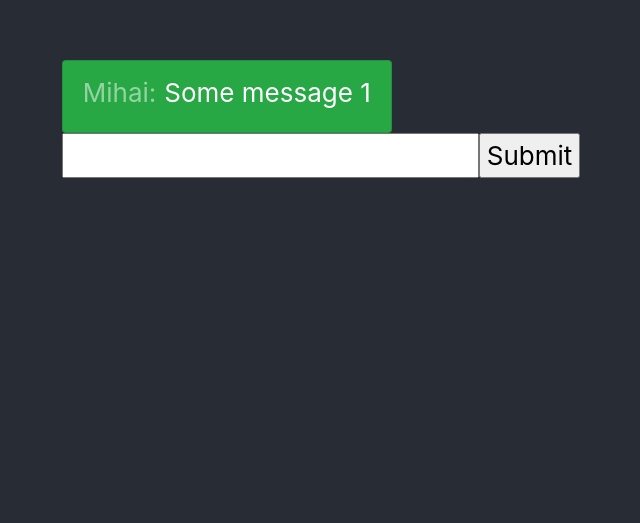
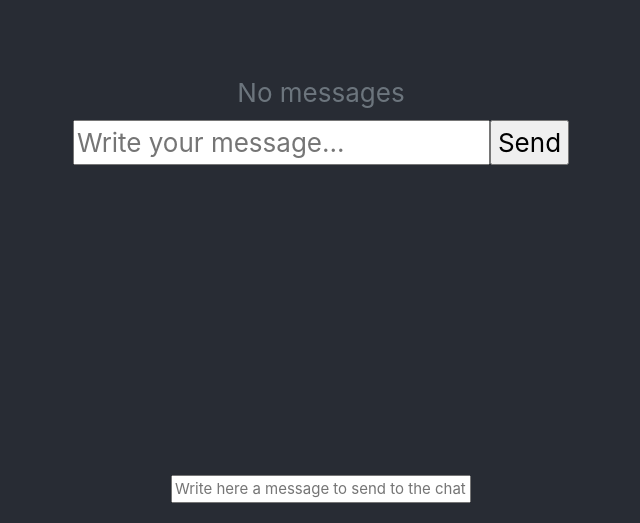
Before and after one commit to AndreiVaida/react-chat, a React (Create React App) app: page / in a window 1280 px wide. Shown: the part 277-800 px from the top of the page, without its empty margins (319-959 px from the left). Built offline with nearby package versions, Linux system fonts and the light colour scheme.

Commit message:
ChatInput is now separated. Fix dummy message source.

```diff
--- a/src/App.js
+++ b/src/App.js
@@ -1,4 +1,4 @@
-import React from 'react';
+import React, { useState } from 'react';
 import './App.css';
 import Chat from "./react-chat/Chat";
 import ChatUser from "./react-chat/ChatUser";
@@ -6,25 +6,38 @@ import * as Rx from "rxjs"
 
 function App() {
   const chatUser = new ChatUser("Andrei", null, true);
-  const messagesSource = Rx.Observable.create(function (observer) {
-    generateMessages(observer);
+  let dummyObserver;
+  const dummyMessagesSource = Rx.Observable.create(observer => {
+    dummyObserver = observer;
   });
 
-  let count = 0;
-  const otherUser = new ChatUser("Mihai");
-  function generateMessages(observer) {
-    const chatMessage = {message: `Some message ${count++}`, user: otherUser};
-    setTimeout(() => {
-      observer.next(chatMessage);
-      generateMessages(observer);
-    }, 5000);
+  const [dummyMessage, setDummyMessage] = useState("");
+
+  const sendDummyMessage = () => {
+    const otherUser = new ChatUser("Mihai");
+    const chatMessage = {message: dummyMessage, user: otherUser};
+    dummyObserver.next(chatMessage);
+  }
+
+  const handleDummyKeyDown = (e) => {
+    if (e.key === 'Enter' && dummyMessage.trim().length > 0) {
+      sendDummyMessage();
+      setDummyMessage("");
+    }
   }
 
   return (
     <div className="App">
       <header className="App-header">
-        {/*<Chat inputMessageLabel={"Mesaj:"} inputPlaceholder={"Scrie ceva..."} sendButtonText={"Trimite"} messagesSource={messagesSource} otherUserStyleClass={"bg-danger chatMessage-Left"} />*/}
-        <Chat chatUser={chatUser} messagesSource={messagesSource} />
+        {/*<Chat inputMessageLabel={"Mesaj:"} inputPlaceholder={"Scrie ceva..."} sendButtonText={"Trimite"} messagesSource={dummyMessagesSource} otherUserStyleClass={"bg-danger chatMessage-Left"} />*/}
+        { Chat(dummyMessagesSource, chatUser) }
+
+        <div style={{position: "absolute", bottom: "20px", fontSize: "15px"}}>
+          <input type={"text"} placeholder={"Write here a message to send to the chat"} style={{width: "300px"}}
+                 value={dummyMessage}
+                 onKeyDown={handleDummyKeyDown}
+                 onChange={e => setDummyMessage(e.target.value)} />
+        </div>
       </header>
     </div>
   );
--- a/src/react-chat/Chat.js
+++ b/src/react-chat/Chat.js
@@ -1,74 +1,40 @@
-import React from "react";
+import React, { useReducer } from "react";
 import MessageList from "./MessageList";
-import ChatUser from "./ChatUser";
 import "./ChatStyle.css"
+import ChatInput from "./ChatInput";
 
-class Chat extends React.Component {
-  constructor(props) {
-    super(props);
+const Chat = (messagesSource,
+              chatUser,
+              emptyListMessage = undefined,
+              chatUserStyleClass = undefined,
+              otherUserStyleClass = undefined) => {
+  const [messages, updateMessages] = useReducer(arrayReducer, []);
 
-    this.state = {
-      messages: [],
-      inputMessage: "",
-    };
+  messagesSource.subscribe({
+    next: chatMessage => updateMessages({action: "append", data: chatMessage}),
+    error: err => alert(`Something wrong occurred: ${err}`),
+    complete: () => alert('Chat is done'),
+  });
 
-    props.messagesSource.subscribe({
-      next: chatMessage => this.addMessage(chatMessage),
-      error: err => alert(`Something wrong occurred: ${err}`),
-      complete: () => alert('Chat is done'),
-    });
-  }
+  return (
+    <div className={"chatContainer"}>
+      { MessageList(messages, emptyListMessage, chatUserStyleClass, otherUserStyleClass) }
+      { ChatInput(updateMessages, chatUser)}
+    </div>
+  );
+}
 
-  onSend = () => {
-    if (this.state.inputMessage.trim().length === 0) {
-      return;
-    }
-
-    const chatMessage = {
-      message: this.state.inputMessage,
-      user: this.props.chatUser ?? new ChatUser("Me", null, true),
-      dateTime: Date.now(),
-    };
-    this.addMessage(chatMessage);
-    this.setState({inputMessage: ""});
-  }
-
-  addMessage = (chatMessage) => {
-    this.setState({messages: [...this.state.messages, chatMessage]});
-  }
-
-  handleKeyDown = (e) => {
-    if (e.key === 'Enter') {
-      this.onSend();
-    }
-  }
-
-  render() {
-    return (
-      <div className={"chatContainer"}>
-        {/* Message List */}
-        {MessageList(this.state.messages, this.props.emptyListMessage, this.props.chatUserStyleClass, this.props.otherUserStyleClass)}
-
-        {/* Input and Send a Message */}
-        <div className={"inputBarAndSendButtonContainer"}>
-          <label className={"inputBarContainer"}>
-            {this.props.inputMessageLabel}
-            <input type="text" name="name"
-                   value={this.state.inputMessage}
-                   placeholder={this.props.inputPlaceholder}
-                   onChange={e => this.setState({inputMessage: e.target.value})}
-                   onKeyDown={this.handleKeyDown}
-                   className={"inputBar"}
-            />
-          </label>
-          <input type="submit" value={this.props.sendButtonText} onClick={this.onSend} className={"sendButton"}/>
-        </div>
-      </div>
-    );
+const arrayReducer = (array, {action, data}) => {
+  console.log(`chatMessage: ${JSON.stringify(data)}`);
+  switch (action) {
+    case "append":
+      return [...array, data];
+    case "prepend":
+      return [data, ...array];
+    default:
+      console.error("Invalid action in arrayReducer");
+      return array;
   }
 }
 
-
-
-
 export default Chat;
--- /dev/null
+++ b/src/react-chat/ChatInput.js
@@ -0,0 +1,53 @@
+import React, { useState } from "react";
+import ChatUser from "./ChatUser";
+
+const ChatInput = (updateMessages,
+                   chatUser = new ChatUser("Me", null, true),
+                   inputMessageLabel = "",
+                   inputPlaceholder = "Write your message...",
+                   sendButtonText = "Send") => {
+
+  const [inputMessage, setInputMessage] = useState("");
+
+  const handleKeyDown = (e) => {
+    if (e.key === 'Enter') {
+      onSend();
+    }
+  }
+
+  const onSend = () => {
+    if (inputMessage.trim().length === 0) {
+      return;
+    }
+
+    const chatMessage = {
+      message: inputMessage,
+      user: chatUser,
+      dateTime: Date.now(),
+    };
+    addMessage(chatMessage);
+    setInputMessage("");
+  }
+
+  const addMessage = (chatMessage) => {
+    updateMessages({action: "append", data: chatMessage});
+  }
+
+  return(
+    <div className={"inputBarAndSendButtonContainer"}>
+      <label className={"inputBarContainer"}>
+        {inputMessageLabel}
+        <input type="text" name="name"
+               value={inputMessage}
+               placeholder={inputPlaceholder}
+               onChange={e => setInputMessage(e.target.value)}
+               onKeyDown={handleKeyDown}
+               className={"inputBar"}
+        />
+      </label>
+      <input type="submit" value={sendButtonText} onClick={onSend} className={"sendButton"}/>
+    </div>
+  );
+}
+
+export default ChatInput;
```
